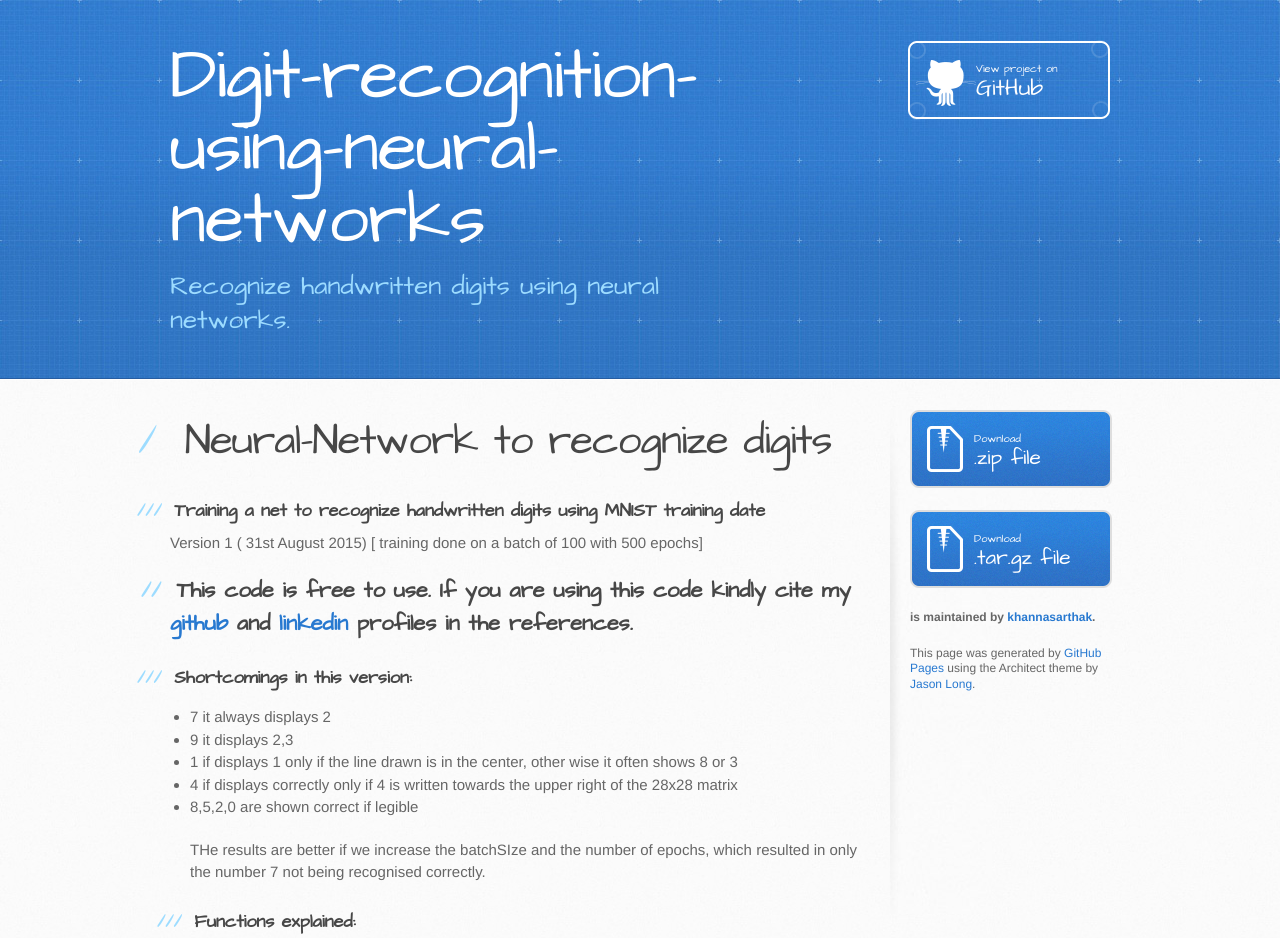
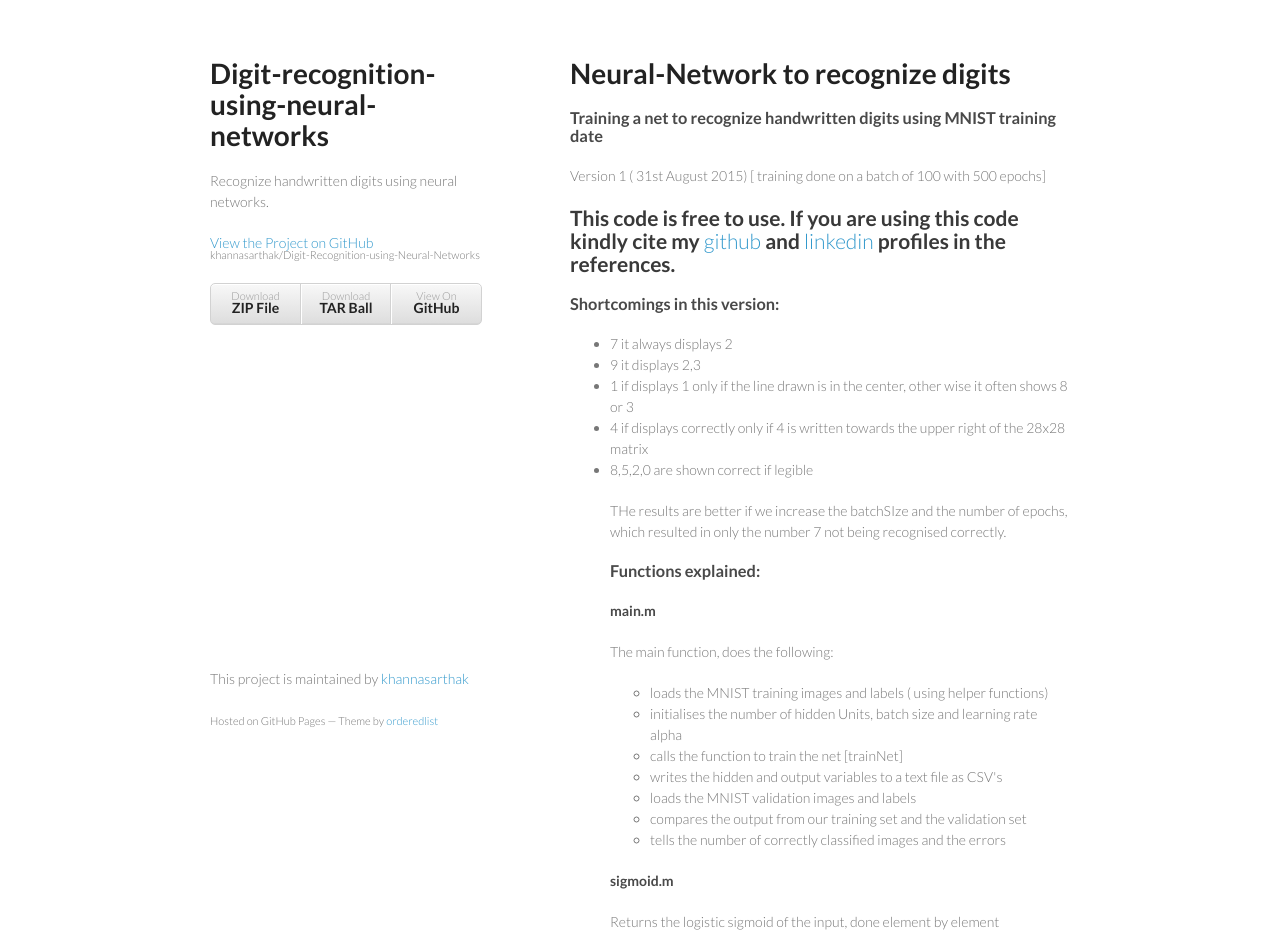
Before and after one commit to khannasarthak/Digit-Recognition-using-Neural-Networks, a plain HTML site: page index.html in a window 1280 px wide. Shown: the top 938 px of the page. Drawn offline with Linux system fonts and the light colour scheme.

Commit message:
Create gh-pages branch via GitHub

```diff
--- a/index.html
+++ b/index.html
@@ -1,34 +1,34 @@
-<!DOCTYPE html>
+<!doctype html>
 <html>
   <head>
-    <meta charset='utf-8'>
+    <meta charset="utf-8">
     <meta http-equiv="X-UA-Compatible" content="chrome=1">
-    <meta name="viewport" content="width=device-width, initial-scale=1, maximum-scale=1">
-    <link href='https://fonts.googleapis.com/css?family=Architects+Daughter' rel='stylesheet' type='text/css'>
-    <link rel="stylesheet" type="text/css" href="stylesheets/stylesheet.css" media="screen">
-    <link rel="stylesheet" type="text/css" href="stylesheets/github-light.css" media="screen">
-    <link rel="stylesheet" type="text/css" href="stylesheets/print.css" media="print">
+    <title>Digit-recognition-using-neural-networks by khannasarthak</title>
 
+    <link rel="stylesheet" href="stylesheets/styles.css">
+    <link rel="stylesheet" href="stylesheets/github-light.css">
+    <meta name="viewport" content="width=device-width, initial-scale=1, user-scalable=no">
     <!--[if lt IE 9]>
     <script src="//html5shiv.googlecode.com/svn/trunk/html5.js"></script>
     <![endif]-->
+  </head>
+  <body>
+    <div class="wrapper">
+      <header>
+        <h1>Digit-recognition-using-neural-networks</h1>
+        <p>Recognize handwritten digits using neural networks.</p>
 
-    <title>Digit-recognition-using-neural-networks by khannasarthak</title>
-  </head>
+        <p class="view"><a href="https://github.com/khannasarthak/Digit-Recognition-using-Neural-Networks">View the Project on GitHub <small>khannasarthak/Digit-Recognition-using-Neural-Networks</small></a></p>
 
-  <body>
-    <header>
-      <div class="inner">
-        <h1>Digit-recognition-using-neural-networks</h1>
-        <h2>Recognize handwritten digits using neural networks.</h2>
-        <a href="https://github.com/khannasarthak/Digit-Recognition-using-Neural-Networks" class="button"><small>View project on</small> GitHub</a>
-      </div>
-    </header>
 
-    <div id="content-wrapper">
-      <div class="inner clearfix">
-        <section id="main-content">
-          <h1>
+        <ul>
+          <li><a href="https://github.com/khannasarthak/Digit-Recognition-using-Neural-Networks/zipball/master">Download <strong>ZIP File</strong></a></li>
+          <li><a href="https://github.com/khannasarthak/Digit-Recognition-using-Neural-Networks/tarball/master">Download <strong>TAR Ball</strong></a></li>
+          <li><a href="https://github.com/khannasarthak/Digit-Recognition-using-Neural-Networks">View On <strong>GitHub</strong></a></li>
+        </ul>
+      </header>
+      <section>
+        <h1>
 <a id="neural-network-to-recognize-digits" class="anchor" href="#neural-network-to-recognize-digits" aria-hidden="true"><span class="octicon octicon-link"></span></a>Neural-Network to recognize digits</h1>
 
 <h3>
@@ -121,26 +121,14 @@ Epochs are the number of times the above procedure is repeated, generally, the m
 <p>References : (<a href="http://davidstutz.de/recognizing-handwritten-digits-mnist-dataset-twolayer-perceptron/">http://davidstutz.de/recognizing-handwritten-digits-mnist-dataset-twolayer-perceptron/</a>)</p>
 </li>
 </ul>
-        </section>
-
-        <aside id="sidebar">
-          <a href="https://github.com/khannasarthak/Digit-Recognition-using-Neural-Networks/zipball/master" class="button">
-            <small>Download</small>
-            .zip file
-          </a>
-          <a href="https://github.com/khannasarthak/Digit-Recognition-using-Neural-Networks/tarball/master" class="button">
-            <small>Download</small>
-            .tar.gz file
-          </a>
-
-          <p class="repo-owner"><a href="https://github.com/khannasarthak/Digit-Recognition-using-Neural-Networks"></a> is maintained by <a href="https://github.com/khannasarthak">khannasarthak</a>.</p>
-
-          <p>This page was generated by <a href="https://pages.github.com">GitHub Pages</a> using the Architect theme by <a href="https://twitter.com/jasonlong">Jason Long</a>.</p>
-        </aside>
-      </div>
+      </section>
+      <footer>
+        <p>This project is maintained by <a href="https://github.com/khannasarthak">khannasarthak</a></p>
+        <p><small>Hosted on GitHub Pages &mdash; Theme by <a href="https://github.com/orderedlist">orderedlist</a></small></p>
+      </footer>
     </div>
-
-            <script type="text/javascript">
+    <script src="javascripts/scale.fix.js"></script>
+              <script type="text/javascript">
             var gaJsHost = (("https:" == document.location.protocol) ? "https://ssl." : "http://www.");
             document.write(unescape("%3Cscript src='" + gaJsHost + "google-analytics.com/ga.js' type='text/javascript'%3E%3C/script%3E"));
           </script>
--- /dev/null
+++ b/javascripts/scale.fix.js
@@ -0,0 +1,17 @@
+var metas = document.getElementsByTagName('meta');
+var i;
+if (navigator.userAgent.match(/iPhone/i)) {
+  for (i=0; i<metas.length; i++) {
+    if (metas[i].name == "viewport") {
+      metas[i].content = "width=device-width, minimum-scale=1.0, maximum-scale=1.0";
+    }
+  }
+  document.addEventListener("gesturestart", gestureStart, false);
+}
+function gestureStart() {
+  for (i=0; i<metas.length; i++) {
+    if (metas[i].name == "viewport") {
+      metas[i].content = "width=device-width, minimum-scale=0.25, maximum-scale=1.6";
+    }
+  }
+}
--- /dev/null
+++ b/stylesheets/styles.css
@@ -0,0 +1,255 @@
+@import url(https://fonts.googleapis.com/css?family=Lato:300italic,700italic,300,700);
+
+body {
+  padding:50px;
+  font:14px/1.5 Lato, "Helvetica Neue", Helvetica, Arial, sans-serif;
+  color:#777;
+  font-weight:300;
+}
+
+h1, h2, h3, h4, h5, h6 {
+  color:#222;
+  margin:0 0 20px;
+}
+
+p, ul, ol, table, pre, dl {
+  margin:0 0 20px;
+}
+
+h1, h2, h3 {
+  line-height:1.1;
+}
+
+h1 {
+  font-size:28px;
+}
+
+h2 {
+  color:#393939;
+}
+
+h3, h4, h5, h6 {
+  color:#494949;
+}
+
+a {
+  color:#39c;
+  font-weight:400;
+  text-decoration:none;
+}
+
+a small {
+  font-size:11px;
+  color:#777;
+  margin-top:-0.6em;
+  display:block;
+}
+
+.wrapper {
+  width:860px;
+  margin:0 auto;
+}
+
+blockquote {
+  border-left:1px solid #e5e5e5;
+  margin:0;
+  padding:0 0 0 20px;
+  font-style:italic;
+}
+
+code, pre {
+  font-family:Monaco, Bitstream Vera Sans Mono, Lucida Console, Terminal;
+  color:#333;
+  font-size:12px;
+}
+
+pre {
+  padding:8px 15px;
+  background: #f8f8f8;
+  border-radius:5px;
+  border:1px solid #e5e5e5;
+  overflow-x: auto;
+}
+
+table {
+  width:100%;
+  border-collapse:collapse;
+}
+
+th, td {
+  text-align:left;
+  padding:5px 10px;
+  border-bottom:1px solid #e5e5e5;
+}
+
+dt {
+  color:#444;
+  font-weight:700;
+}
+
+th {
+  color:#444;
+}
+
+img {
+  max-width:100%;
+}
+
+header {
+  width:270px;
+  float:left;
+  position:fixed;
+}
+
+header ul {
+  list-style:none;
+  height:40px;
+
+  padding:0;
+
+  background: #eee;
+  background: -moz-linear-gradient(top, #f8f8f8 0%, #dddddd 100%);
+  background: -webkit-gradient(linear, left top, left bottom, color-stop(0%,#f8f8f8), color-stop(100%,#dddddd));
+  background: -webkit-linear-gradient(top, #f8f8f8 0%,#dddddd 100%);
+  background: -o-linear-gradient(top, #f8f8f8 0%,#dddddd 100%);
+  background: -ms-linear-gradient(top, #f8f8f8 0%,#dddddd 100%);
+  background: linear-gradient(top, #f8f8f8 0%,#dddddd 100%);
+
+  border-radius:5px;
+  border:1px solid #d2d2d2;
+  box-shadow:inset #fff 0 1px 0, inset rgba(0,0,0,0.03) 0 -1px 0;
+  width:270px;
+}
+
+header li {
+  width:89px;
+  float:left;
+  border-right:1px solid #d2d2d2;
+  height:40px;
+}
+
+header ul a {
+  line-height:1;
+  font-size:11px;
+  color:#999;
+  display:block;
+  text-align:center;
+  padding-top:6px;
+  height:40px;
+}
+
+strong {
+  color:#222;
+  font-weight:700;
+}
+
+header ul li + li {
+  width:88px;
+  border-left:1px solid #fff;
+}
+
+header ul li + li + li {
+  border-right:none;
+  width:89px;
+}
+
+header ul a strong {
+  font-size:14px;
+  display:block;
+  color:#222;
+}
+
+section {
+  width:500px;
+  float:right;
+  padding-bottom:50px;
+}
+
+small {
+  font-size:11px;
+}
+
+hr {
+  border:0;
+  background:#e5e5e5;
+  height:1px;
+  margin:0 0 20px;
+}
+
+footer {
+  width:270px;
+  float:left;
+  position:fixed;
+  bottom:50px;
+}
+
+@media print, screen and (max-width: 960px) {
+
+  div.wrapper {
+    width:auto;
+    margin:0;
+  }
+
+  header, section, footer {
+    float:none;
+    position:static;
+    width:auto;
+  }
+
+  header {
+    padding-right:320px;
+  }
+
+  section {
+    border:1px solid #e5e5e5;
+    border-width:1px 0;
+    padding:20px 0;
+    margin:0 0 20px;
+  }
+
+  header a small {
+    display:inline;
+  }
+
+  header ul {
+    position:absolute;
+    right:50px;
+    top:52px;
+  }
+}
+
+@media print, screen and (max-width: 720px) {
+  body {
+    word-wrap:break-word;
+  }
+
+  header {
+    padding:0;
+  }
+
+  header ul, header p.view {
+    position:static;
+  }
+
+  pre, code {
+    word-wrap:normal;
+  }
+}
+
+@media print, screen and (max-width: 480px) {
+  body {
+    padding:15px;
+  }
+
+  header ul {
+    display:none;
+  }
+}
+
+@media print {
+  body {
+    padding:0.4in;
+    font-size:12pt;
+    color:#444;
+  }
+}
```
